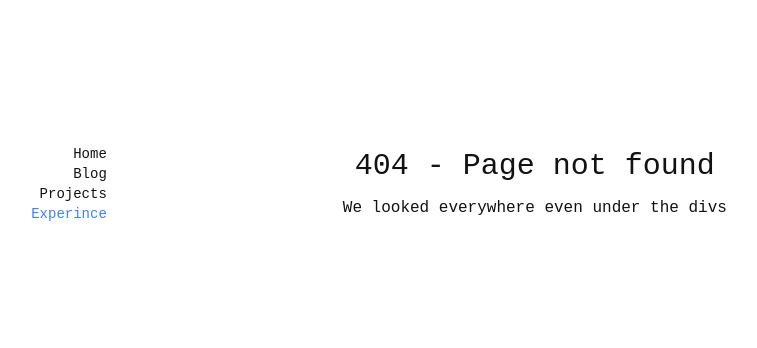
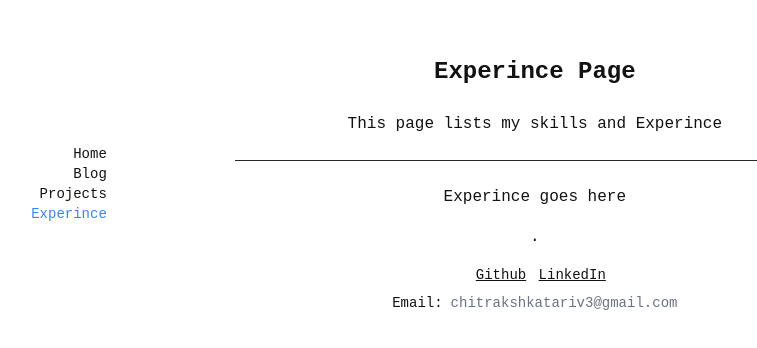
Before and after one commit to ChitrakshKataria/portfolio, a Next.js app: page /experince in a window 1280 px wide. Before the commit this address had no page. Shown: the part 216-564 px from the top of the page, without its empty margins (147-904 px from the left). Built offline with nearby package versions, Linux system fonts and the light colour scheme.

Commit message:
Made the basic frondend reddy for data from either a .ts file or backend (havent decided yet). A backend would be impressive on my portfolio but i will have to rent a vps to host a database

```diff
--- a/app/blog/page.tsx
+++ b/app/blog/page.tsx
@@ -2,7 +2,10 @@ export default function blogPage() {
     return (
         <div className="text-center">
         <p className="text-[var(--muted)]">WRITING ARCHIVE</p>
-
+        <h1 className="text-2xl font-bold">Full Posts Archive</h1>
+       <p className="text-sm mt-6 mb-6">Welcome to my blog, I post all sorts of stuff here about my life, career, what I’m building, updates, and etc. I’m not too active here, but I try to keep it updated.</p>
+<div className="my-6 h-[1px] w-full bg-[#2a2a2a]" />
+       <p>CONTESNT GOES HERE</p>
         </div>
     );
 }
--- /dev/null
+++ b/app/experince/page.tsx
@@ -0,0 +1,10 @@
+export default function projects() {
+  return (
+    <div>
+      <h1 className="text-2xl font-bold">Experince Page</h1>
+      <p className="mt-6">This page lists my skills and Experince</p>
+      <div className="my-6 h-[1px] w-full bg-[#2a2a2a]" />
+      <p>Experince goes here</p>
+    </div>
+  );
+}
--- a/app/layout.tsx
+++ b/app/layout.tsx
@@ -1,7 +1,9 @@
 import type { Metadata } from "next";
 import "./globals.css";
-import SideNav from '../components/site/SideNav'
+import SideNav from '../components/site/ClientSideNav'
 import { siteConfig } from "@/lib/siteConfig";
+import ClientFooter from "../components/site/ClientFooter"
+import ClientSeperator from "@/components/site/ClientSeperator";
 
 
 export const metadata: Metadata = {
@@ -17,8 +19,10 @@ export default function RootLayout({ children }: LayoutProps<"/">) {
           <div className="flex items-center gap-32">
             <SideNav />
 
-            <div className="w-[600px]">
+            <div className="w-[600px] text-center">
               { children }
+              <ClientSeperator />
+              <ClientFooter />
             </div>
           </div>
         </main>
--- a/app/page.tsx
+++ b/app/page.tsx
@@ -2,16 +2,10 @@ import { siteConfig } from "@/lib/siteConfig";
 
 export default function Home() {
   return (
-    <section className="text-center">
+    <section>
       <h1 className="mb-1 text-2xl font-bold">{siteConfig.name}</h1>
       <h2 className="mb-6 text-sm">{siteConfig.current}</h2>
       <p className="text-sm">{siteConfig.description} Lorem, ipsum dolor sit amet consectetur adipisicing elit. Quia aspernatur minima error autem possimus, nesciunt illo, adipisci expedita voluptatibus cum neque unde eaque </p>
-      <p className="text-1xl my-4">.</p>
-      <a href={siteConfig.socials.github} className="text-sm ml-3 underline" target="_blank">Github</a> <a href={siteConfig.socials.linkedin} className=" text-sm ml-1 underline" target="_blank">LinkedIn</a>
-      <div className="flex justify-center mt-3 text-sm">
-      <p>Email:</p>
-      <a href={`mailto:${siteConfig.email_personal}`} className="ml-2 text-[var(--muted)]">{siteConfig.email_personal}</a>
-      </div>
     </section>
   );
 }
--- /dev/null
+++ b/app/projects/page.tsx
@@ -0,0 +1,10 @@
+export default function projects() {
+  return (
+    <div>
+      <h1 className="text-2xl font-bold">Project Page</h1>
+      <p className="mt-6">A list of all the projects i have worked on</p>
+      <div className="my-6 h-[1px] w-full bg-[#2a2a2a]" />
+      <p>Projects go here</p>
+    </div>
+  );
+}
--- /dev/null
+++ b/components/site/ClientFooter.tsx
@@ -0,0 +1,20 @@
+"use client";
+
+import React from 'react'
+import { siteConfig } from '@/lib/siteConfig';
+
+const ClientFooter = () => {
+  return (
+    <div className="flex justify-center mt-3 text-sm">
+     <div>
+      <a href={siteConfig.socials.github} className="text-sm ml-3 underline" target="_blank">Github</a> <a href={siteConfig.socials.linkedin} className=" text-sm ml-1 underline" target="_blank">LinkedIn</a>
+      <div className='mt-2 flex'>
+      <p>Email:</p>
+      <a href={`mailto:${siteConfig.email_personal}`} className="ml-2 text-[var(--muted)]">{siteConfig.email_personal}</a>
+      </div>
+    </div>
+    </div>
+  )
+}
+
+export default ClientFooter
--- /dev/null
+++ b/components/site/ClientSeperator.tsx
@@ -0,0 +1,11 @@
+"use client";
+
+import React from 'react'
+
+const ClientSeperator = () => {
+  return (
+      <p className="text-1xl my-4">.</p>
+  )
+}
+
+export default ClientSeperator
--- a/components/site/SideNav.tsx
+++ b/components/site/ClientSideNav.tsx
@@ -10,8 +10,8 @@ const SideNav = () => {
     <nav className="flex flex-col text-right text-sm">
         <Link href="/" className={ pathname === "/" ? "text-[var(--accent)]" : "text-[var(--foreground)]" }>Home</Link>
         <Link href="/blog" className={ pathname === "/blog" ? "text-[var(--accent)]" : "text-[var(--foreground)]" }>Blog</Link>
-        <Link href="/" className={ pathname === "/projects" ? "text-[var(--accent)]" : "text-[var(--foreground)]" }>Projects</Link>
-        <Link href="/" className={ pathname === "/experince" ? "text-[var(--accent)]" : "text-[var(--foreground)]" }>Experince</Link>
+        <Link href="/projects" className={ pathname === "/projects" ? "text-[var(--accent)]" : "text-[var(--foreground)]" }>Projects</Link>
+        <Link href="/experince" className={ pathname === "/experince" ? "text-[var(--accent)]" : "text-[var(--foreground)]" }>Experince</Link>
     </nav>
   )
 }
--- /dev/null
+++ b/lib/projects.ts
@@ -0,0 +1,15 @@
+interface Experince {
+    title: string;
+    company: string;
+    date: string;
+    desc: string;
+}
+
+export const experince: Experince[] = [
+    {
+        title: "Example Title",
+        company: "Example company",
+        date: "Jan 2026 - Aug 2029",
+        desc: "Example description",
+    },
+]
```
Also changed, not shown: lib/experince.ts (added).
